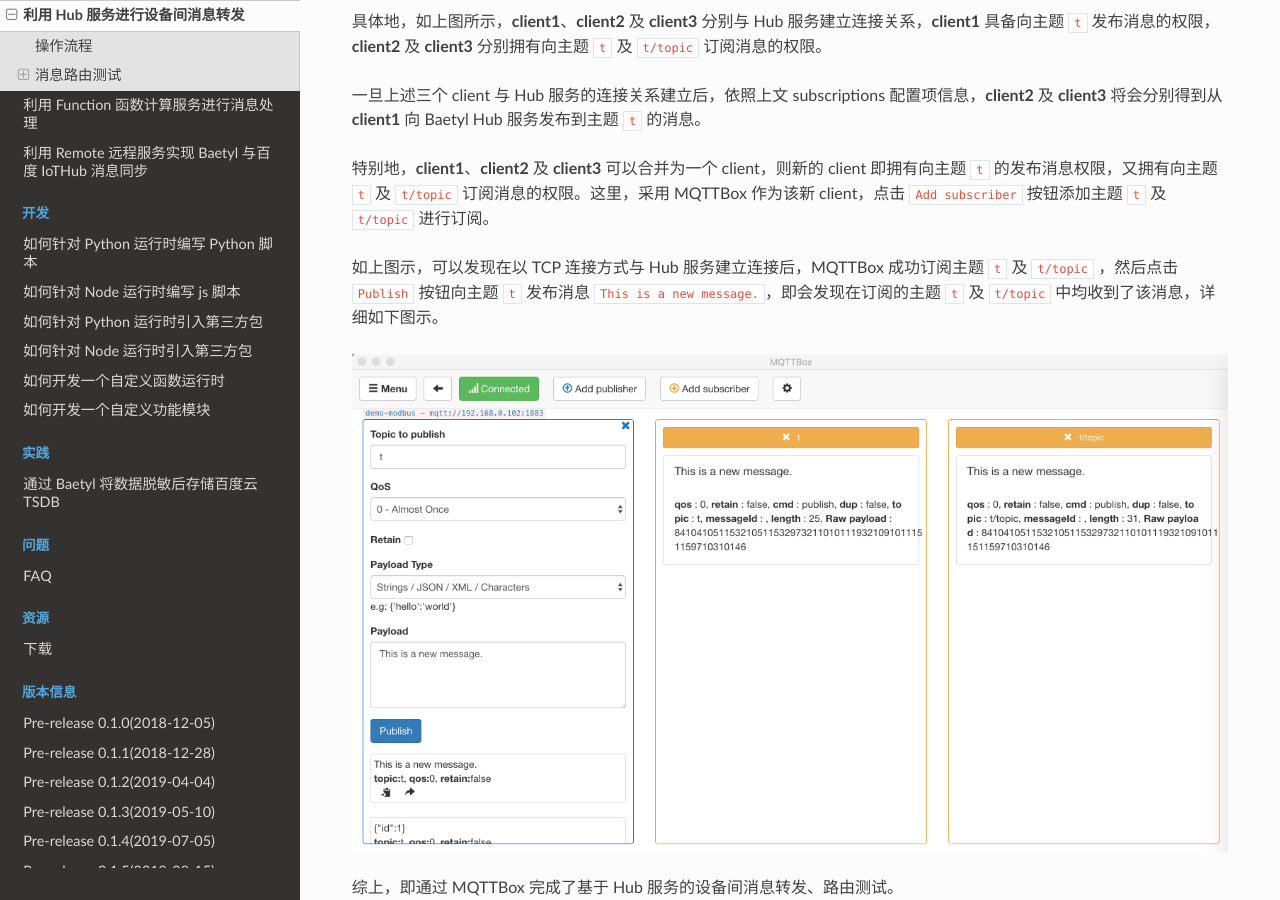
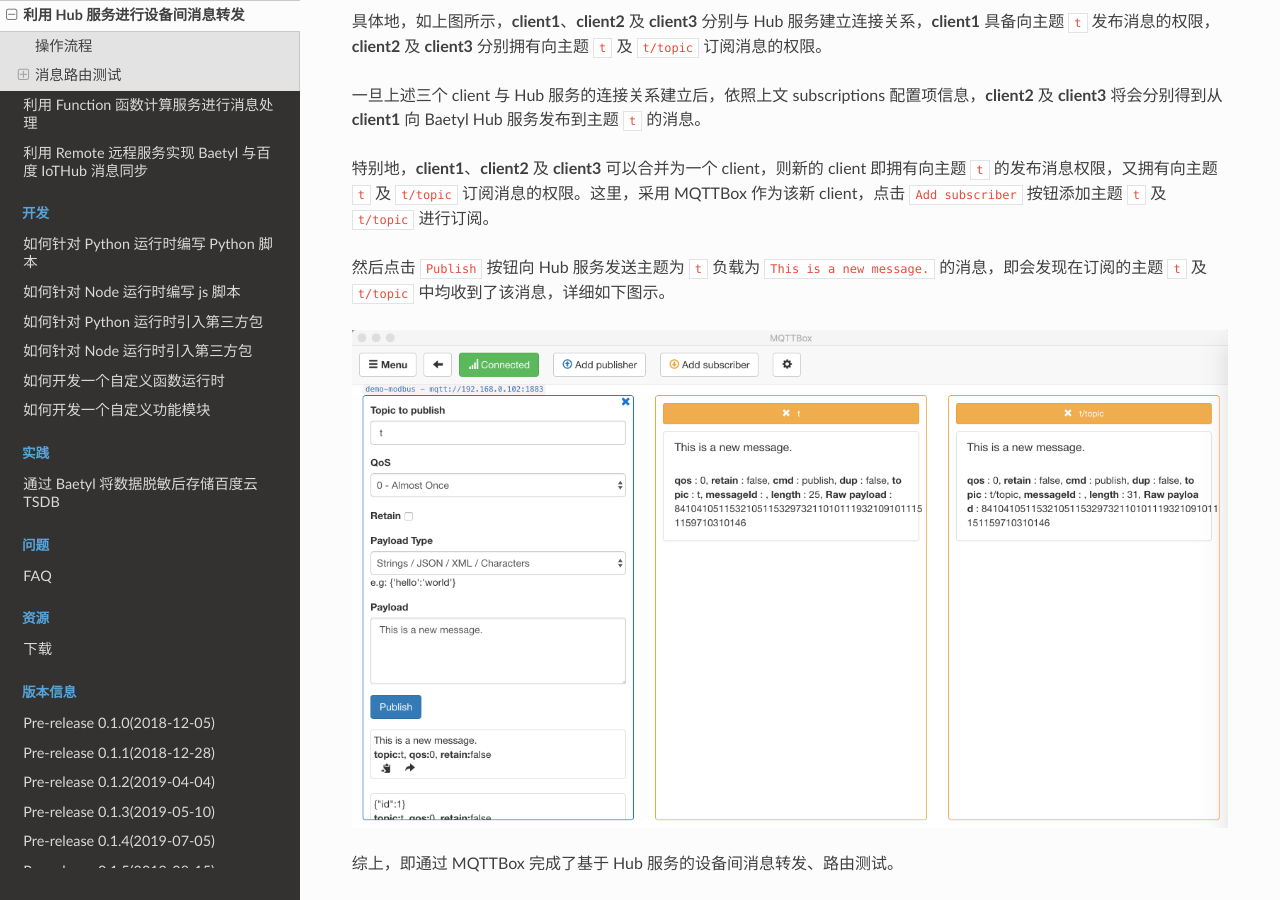
Before and after one commit to baetyl/baetyl-docs-cn, a Sphinx documentation site: the page built from docs/guides/Message-transfer-among-devices-with-hub-module.md, in a window 1280 px wide and 900 px high, scrolled down 3190 px. Built offline with Sphinx 7.4.7 and the Read the Docs theme 2.0.0, drawn with Linux system fonts in a browser that asks for light colours.

Commit message:
update docs

```diff
--- a/docs/guides/Message-transfer-among-devices-with-hub-module.md
+++ b/docs/guides/Message-transfer-among-devices-with-hub-module.md
@@ -114,7 +114,7 @@
 
 特别地，**client1**、**client2** 及 **client3** 可以合并为一个 client，则新的 client 即拥有向主题 `t` 的发布消息权限，又拥有向主题 `t` 及 `t/topic` 订阅消息的权限。这里，采用 MQTTBox 作为该新 client，点击 `Add subscriber` 按钮添加主题 `t` 及 `t/topic` 进行订阅。
 
-如上图示，可以发现在以 TCP 连接方式与 Hub 服务建立连接后，MQTTBox 成功订阅主题 `t` 及 `t/topic` ，然后点击 `Publish` 按钮向主题 `t` 发布消息 `This is a new message.`，即会发现在订阅的主题 `t` 及 `t/topic` 中均收到了该消息，详细如下图示。
+然后点击 `Publish` 按钮向 Hub 服务发送主题为 `t` 负载为 `This is a new message.` 的消息，即会发现在订阅的主题 `t` 及 `t/topic` 中均收到了该消息，详细如下图示。
 
 ![MQTTBox 成功收到消息](../images/guides/trans/mqttbox-tcp-trans-message-success.png)
 
```
Also changed, not shown: other parts of docs/guides/Message-transfer-among-devices-with-hub-module.md (+1 -1 lines), docs/guides/Device-connect-to-hub-module.md (+2 -2 lines), docs/guides/Message-handling-with-function-module.md (+3 -3 lines), docs/guides/Message-synchronize-with-iothub-through-remote-module.md (+1 -1 lines).
